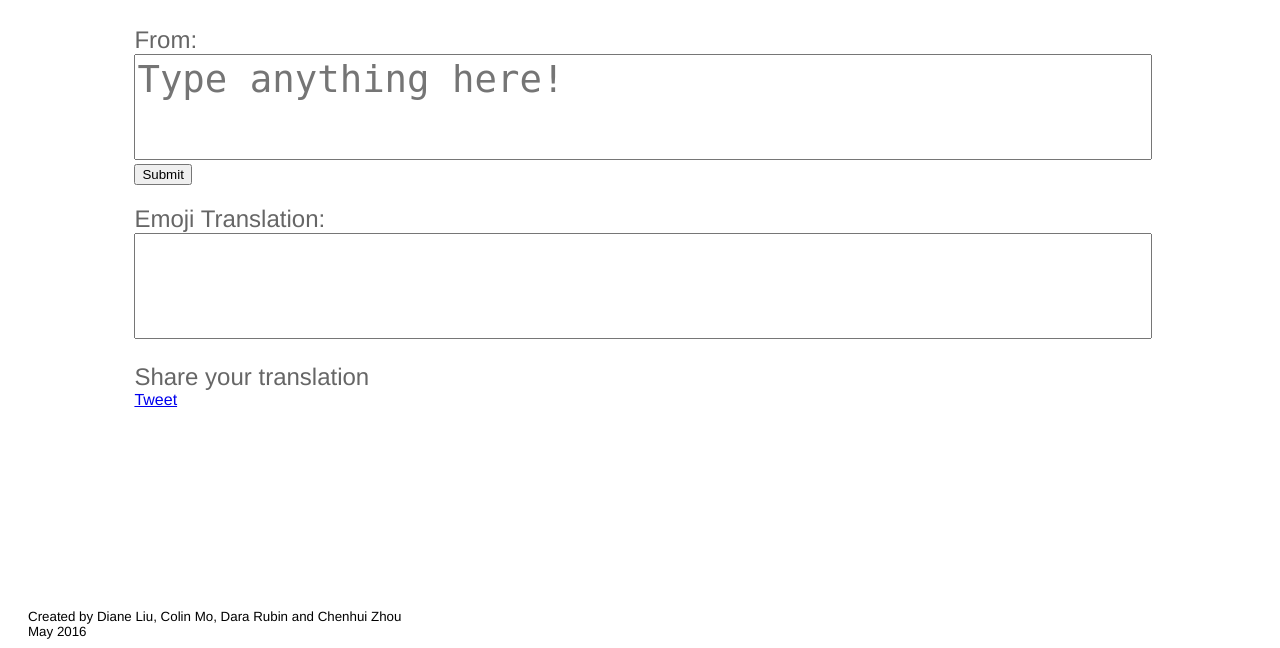
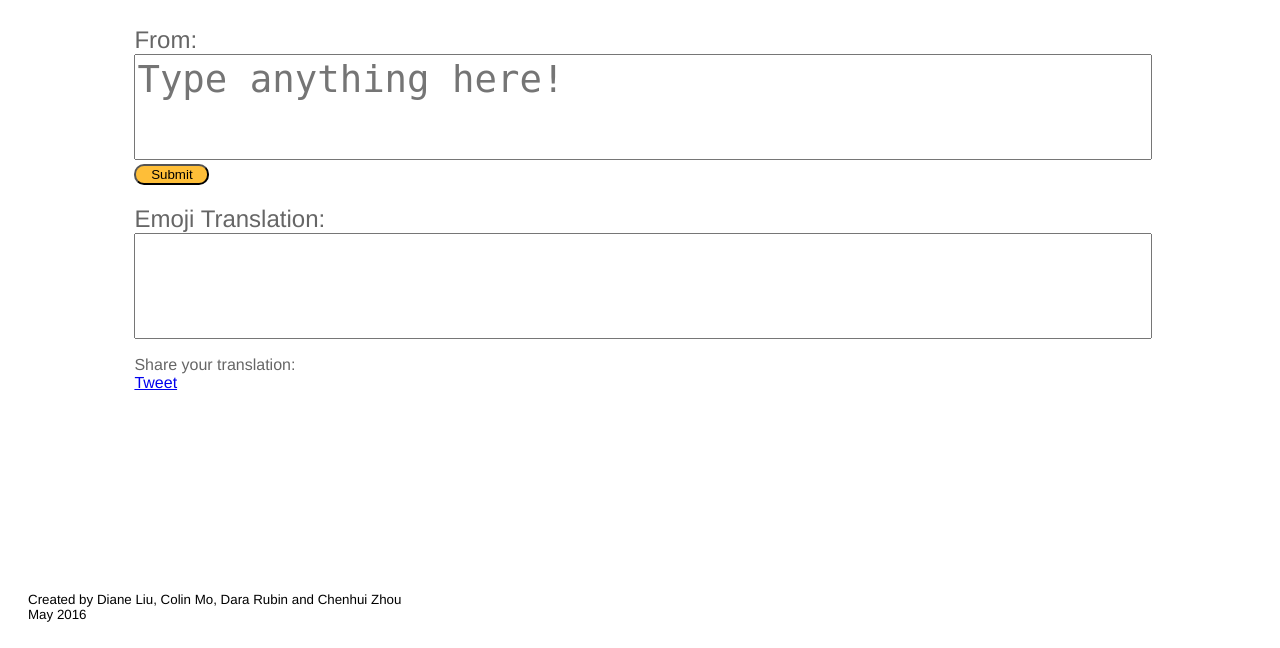
Before and after one commit to NUInnovation/emojify-headlines, a Flask app: page / in a window 1280 px wide. Shown: the part 125-773 px from the top of the page. Run offline with Flask 2, Linux system fonts and the light colour scheme; some libraries are stand-ins or nearby versions.

Commit message:
trying twitter share

```diff
--- a/static/style.css
+++ b/static/style.css
@@ -18,9 +18,13 @@ h1 {
   margin-bottom: 0;
 }
 
-img {
+input {
+  width: 75px;
+  background-color: #febe38;
+  border-radius: 10px;
+}
 
-}
+
 
 h2 {
   margin-bottom: 0;
@@ -48,6 +52,11 @@ p {
   font-size: 28pt;
 }
 
+.twitter-share-button {
+  width: 100px;
+  height: auto;
+}
+
 textarea {
   resize: none;
   font-size: 48pt;
--- a/templates/index.html
+++ b/templates/index.html
@@ -26,7 +26,7 @@
       </form>
     </div>
     <div class="share">
-      <h2> Share your translation </h2>
+      <h2 style="font-size: 12pt"> Share your translation: </h2>
       <a href="https://twitter.com/share" class="twitter-share-button" data-text="{{translation}}" data-hashtags="emojify">Tweet</a>
       <script>!function(d,s,id){var js,fjs=d.getElementsByTagName(s)[0],p=/^http:/.test(d.location)?'http':'https';if(!d.getElementById(id)){js=d.createElement(s);js.id=id;js.src=p+'://platform.twitter.com/widgets.js';fjs.parentNode.insertBefore(js,fjs);}}(document, 'script', 'twitter-wjs');</script>
     </div>
@@ -34,6 +34,6 @@
   <div id="credits">
     <p> Created by Diane Liu, Colin Mo, Dara Rubin and Chenhui Zhou <br>
       May 2016 </p>
-  </div>
-</body>
-</html>
+    </div>
+  </body>
+  </html>
```
